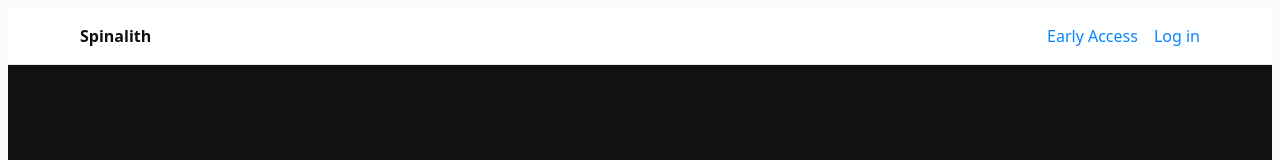
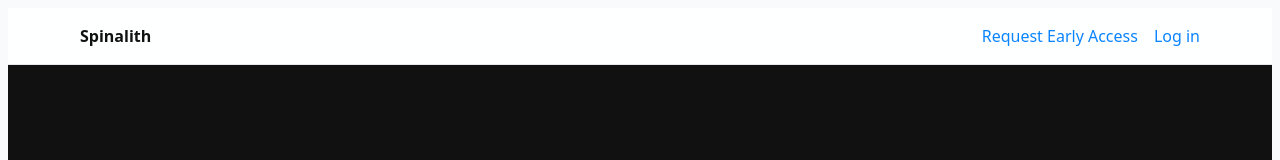
Before and after one commit to dagra27407/spinalith-site, a React (Vite) app: page / in a window 1280 px wide. Shown: the top 160 px of the page. Built offline with nearby package versions, Linux system fonts and the light colour scheme.

Commit message:
site: add Open App link to app.spinalith.com

```diff
--- a/src/App.tsx
+++ b/src/App.tsx
@@ -20,7 +20,7 @@ export default function App() {
           <div className="site-header__inner">
             <div style={{ fontWeight: 700 }}>Spinalith</div>
               <nav className="text-sm" aria-label="Primary" style={{ display: "flex", gap: 16, alignItems: "center" }}>
-                <a href="#join" className="hover:underline">Early Access</a>
+                <a href="#join" className="hover:underline">Request Early Access</a>
 
                 {/* External: marketing -> app */}
                 <a
```
